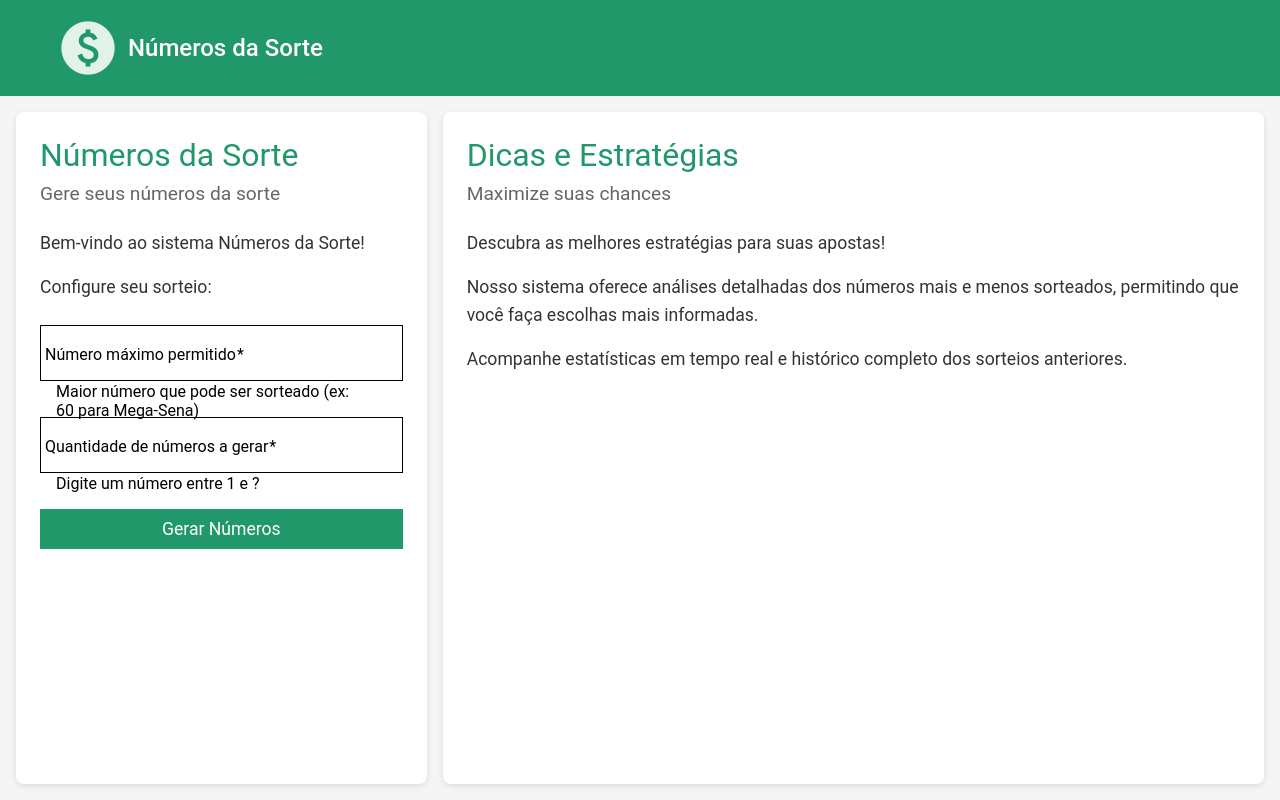
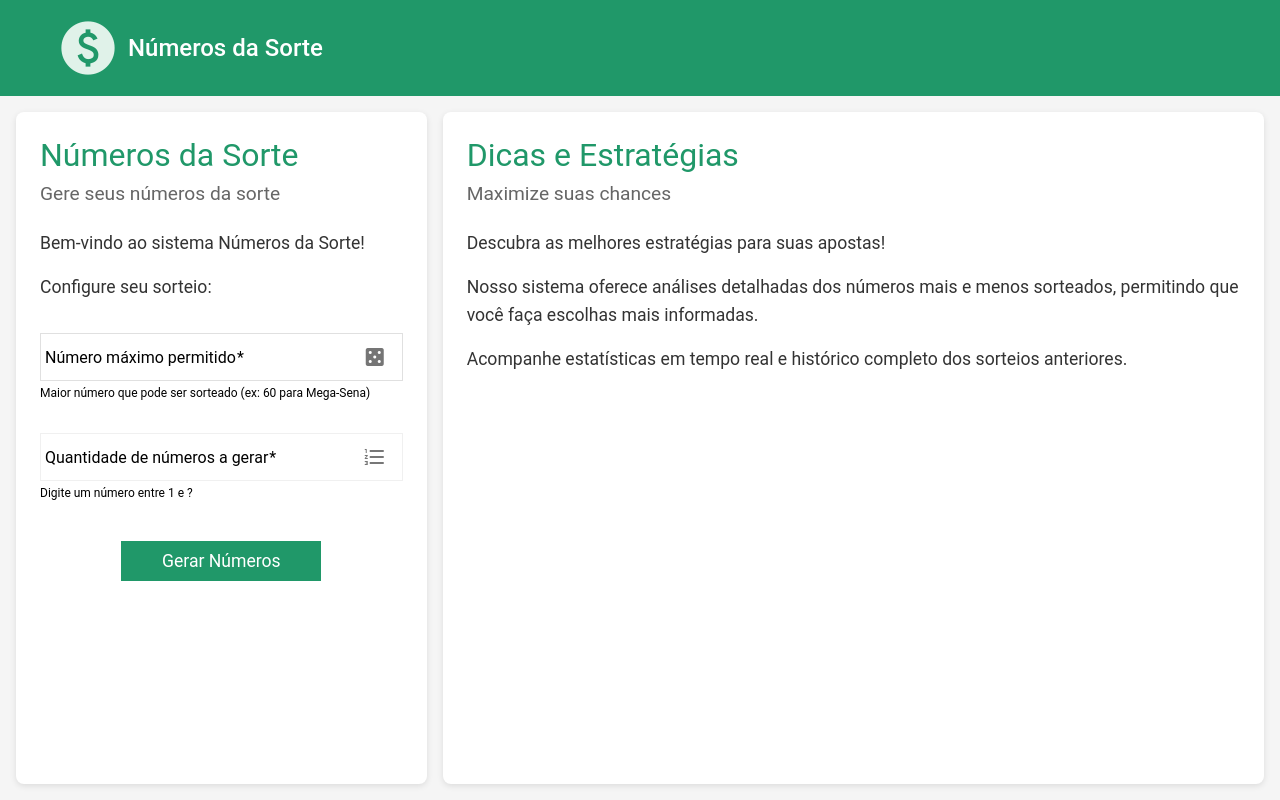
Before and after one commit to harrissondutra/numeros-da-sorte, an Angular app: page / in a window 1280 px wide. Built offline with nearby package versions, Linux system fonts and the light colour scheme.

Commit message:
Ajustes do field

```diff
--- a/src/app/pages/home/home.html
+++ b/src/app/pages/home/home.html
@@ -20,6 +20,8 @@
         <!-- Formulário de Configuração -->
         <!-- O evento (ngSubmit) chama a função gerarNumeros() quando o formulário é enviado -->
         <form (ngSubmit)="gerarNumeros()" class="numeros-form">
+          <!-- Container para os campos do formulário -->
+          <div class="form-fields-container">
             <!-- Campo 1: Número Máximo -->
             <!-- O appearance="outline" cria a borda ao redor do campo -->
             <!-- O mat-label flutuará para cima quando o campo for focado ou preenchido -->
@@ -35,6 +37,7 @@
                 required
                 placeholder="Digite o número máximo"
                 (ngModelChange)="onQuantidadeMaximaChange()">
+              <mat-icon matSuffix>casino</mat-icon>
               <!-- Altere a mensagem de ajuda abaixo conforme necessário -->
               <mat-hint>Maior número que pode ser sorteado (ex: 60 para Mega-Sena)</mat-hint>
             </mat-form-field>
@@ -54,9 +57,11 @@
                 required
                 placeholder="Digite a quantidade de números"
                 [disabled]="!quantidadeMaxima">
+              <mat-icon matSuffix>format_list_numbered</mat-icon>
               <!-- Mensagem de ajuda dinâmica que usa o valor máximo atual -->
               <mat-hint>Digite um número entre 1 e {{ quantidadeMaxima || '?' }}</mat-hint>
             </mat-form-field>
+          </div>
 
           <!-- Botão de Submissão -->
           <!-- A cor do botão (primary) e outros estilos são definidos no SCSS -->
--- a/src/app/pages/home/home.scss
+++ b/src/app/pages/home/home.scss
@@ -1,14 +1,20 @@
 .home-container {
+  // Espaçamento geral da página
   padding: 1rem;
   min-height: calc(100vh - 96px); // 100vh menos a altura da toolbar
   display: flex;
   background-color: #f5f5f5;
 
   .cards-container {
+    // Espaçamento entre os cards (1/3 e 2/3)
     display: flex;
     gap: 1rem;
     width: 100%;
     margin: 0 auto;
+
+    @media (max-width: 768px) {
+      flex-direction: column;
+    }
 
     // Estilos comuns para ambos os Material Cards
     .content-card {
@@ -36,8 +42,21 @@
         .numeros-form {
           display: flex;
           flex-direction: column;
-          gap: 1rem;
-          margin-top: 1.5rem;
+          // Espaçamento entre o título do card e o início do formulário
+          // Ajuste este valor para aumentar/diminuir o espaço acima do formulário
+          margin-top: 2rem;
+
+          // Container para os campos
+          .form-fields-container {
+            display: flex;
+            flex-direction: column;
+            // Espaçamento entre os campos do formulário
+            // Ajuste este valor para aumentar/diminuir o espaço entre os campos
+            gap: 2rem;
+            // Espaçamento entre os campos e o botão
+            // Ajuste este valor para aumentar/diminuir o espaço acima do botão
+            margin-bottom: 2.5rem;
+          }
 
           // Campo de quantidade
           .quantidade-field {
@@ -45,37 +64,91 @@
 
             // Personalização das cores do mat-form-field
             ::ng-deep {
-              // Cor do outline quando o campo está focado
+              // Reduz a altura do campo
+              .mat-mdc-text-field-wrapper {
+                height: 48px;
+              }
+
+              // Ajusta o padding do input
+              .mat-mdc-form-field-flex {
+                height: 48px;
+              }
+
+              // Ajusta o tamanho do ícone
+              .mat-mdc-form-field-icon-suffix {
+                color: rgba(0, 0, 0, 0.54);
+                font-size: 20px;
+                padding: 0 4px;
+                align-self: center;
+              }
+
+              // Estilo do outline quando não está focado
+              .mdc-notched-outline__leading,
+              .mdc-notched-outline__notch,
+              .mdc-notched-outline__trailing {
+                border-width: 1px !important;
+                border-color: rgba(0, 0, 0, 0.12) !important;
+              }
+
+              // Estilo do outline quando focado
               .mdc-text-field--focused .mdc-notched-outline__leading,
               .mdc-text-field--focused .mdc-notched-outline__notch,
               .mdc-text-field--focused .mdc-notched-outline__trailing {
+                border-width: 2px !important;
                 border-color: #209869 !important;
+              }
+
+              // Estilo do outline quando hover
+              .mdc-text-field:hover .mdc-notched-outline__leading,
+              .mdc-text-field:hover .mdc-notched-outline__notch,
+              .mdc-text-field:hover .mdc-notched-outline__trailing {
+                border-color: rgba(0, 0, 0, 0.38) !important;
               }
 
               // Estilização do label flutuante
               .mdc-floating-label {
-                transition: transform 0.2s ease;
+                top: 50%;
+                transform: translateY(-50%);
 
                 &.mdc-floating-label--float-above {
-                  transform: translateY(-2.2em) scale(0.75);
+                  transform: translateY(-130%) scale(0.75);
                 }
               }
 
-              // Cor do label quando o campo está focado
+              // Cor do label quando focado
               .mdc-text-field--focused .mdc-floating-label {
                 color: #209869 !important;
               }
 
-              // Cor do cursor e texto selecionado
-              .mat-mdc-form-field-focus-overlay {
-                background-color: rgba(32, 152, 105, 0.05);
+              // Ajusta o input
+              .mdc-text-field__input {
+                height: 48px;
+                padding: 0 16px !important;
+                margin: 0 !important;
+                caret-color: #209869;
               }
 
-              // Ajuste do espaçamento do label
-              .mdc-text-field--outlined {
-                .mdc-notched-outline--upgraded .mdc-floating-label--float-above {
-                  transform: translateY(-2.2em) scale(0.75);
+              // Remove o padding extra do hint
+              .mat-mdc-form-field-hint-wrapper {
+                padding: 0;
+              }
+
+              // Estilo do campo quando desabilitado
+              .mdc-text-field--disabled {
+                .mdc-notched-outline__leading,
+                .mdc-notched-outline__notch,
+                .mdc-notched-outline__trailing {
+                  border-color: rgba(0, 0, 0, 0.06) !important;
                 }
+              }
+
+              // Ajuste do tamanho da fonte do hint
+              .mat-mdc-form-field-hint {
+                font-size: 0.75rem; // 12px
+                line-height: 1.2;
+                white-space: nowrap; // Força o texto a ficar em uma linha
+                overflow: hidden;
+                text-overflow: ellipsis; // Adiciona ... caso o texto seja muito longo
               }
             }
           }
@@ -84,8 +157,17 @@
           .gerar-button {
             background-color: #209869;
             color: white;
-            padding: 0.5rem;
+            // Espaçamento interno do botão
+            // Ajuste este valor para aumentar/diminuir o tamanho do botão
+            padding: 1rem;
             font-size: 1.1rem;
+            width: 100%;
+            max-width: 200px;
+            margin: 0 auto;
+
+            @media (max-width: 480px) {
+              max-width: 100%;
+            }
 
             &:hover {
               background-color: #1b805a;
@@ -97,6 +179,10 @@
       // Material Card 2 - Card da direita
       &:last-child {
         flex: 2; // Segundo card ocupa 2 partes (2/3 da tela)
+
+        @media (max-width: 768px) {
+          flex: 1;
+        }
       }
 
       // Cabeçalho do Material Card
@@ -107,11 +193,19 @@
           font-size: 2rem;
           color: #209869;
           margin-bottom: 0.5rem;
+
+          @media (max-width: 480px) {
+            font-size: 1.5rem;
+          }
         }
 
         mat-card-subtitle {
           font-size: 1.2rem;
           color: #666;
+
+          @media (max-width: 480px) {
+            font-size: 1rem;
+          }
         }
       }
 
@@ -125,6 +219,10 @@
           color: #333;
           margin-bottom: 1rem;
 
+          @media (max-width: 480px) {
+            font-size: 1rem;
+          }
+
           &:last-child {
             margin-bottom: 0;
           }
--- a/src/app/pages/home/home.ts
+++ b/src/app/pages/home/home.ts
@@ -4,6 +4,7 @@ import { MatCardModule } from '@angular/material/card';
 import { MatFormFieldModule } from '@angular/material/form-field';
 import { MatInputModule } from '@angular/material/input';
 import { MatButtonModule } from '@angular/material/button';
+import { MatIconModule } from '@angular/material/icon';
 import { FormsModule } from '@angular/forms';
 
 @Component({
@@ -15,6 +16,7 @@ import { FormsModule } from '@angular/forms';
     MatFormFieldModule,
     MatInputModule,
     MatButtonModule,
+    MatIconModule,
     FormsModule
   ],
   templateUrl: './home.html',
```
Lines whose indentation alone changed are shown as unchanged.
